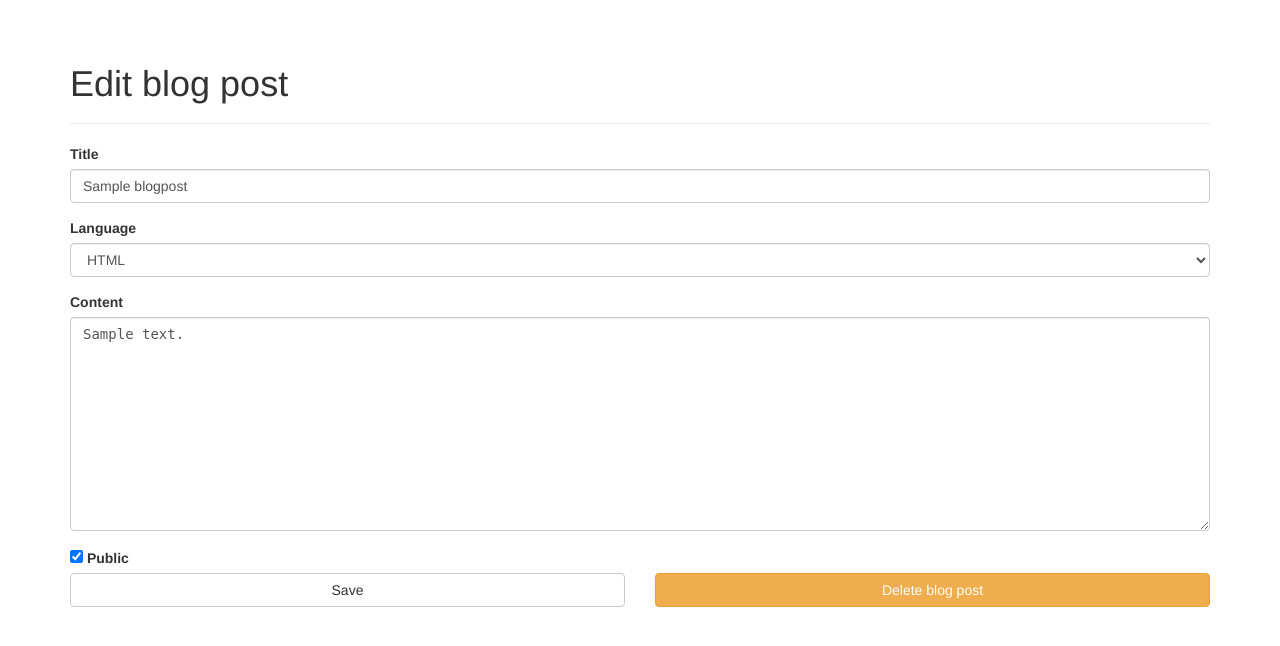
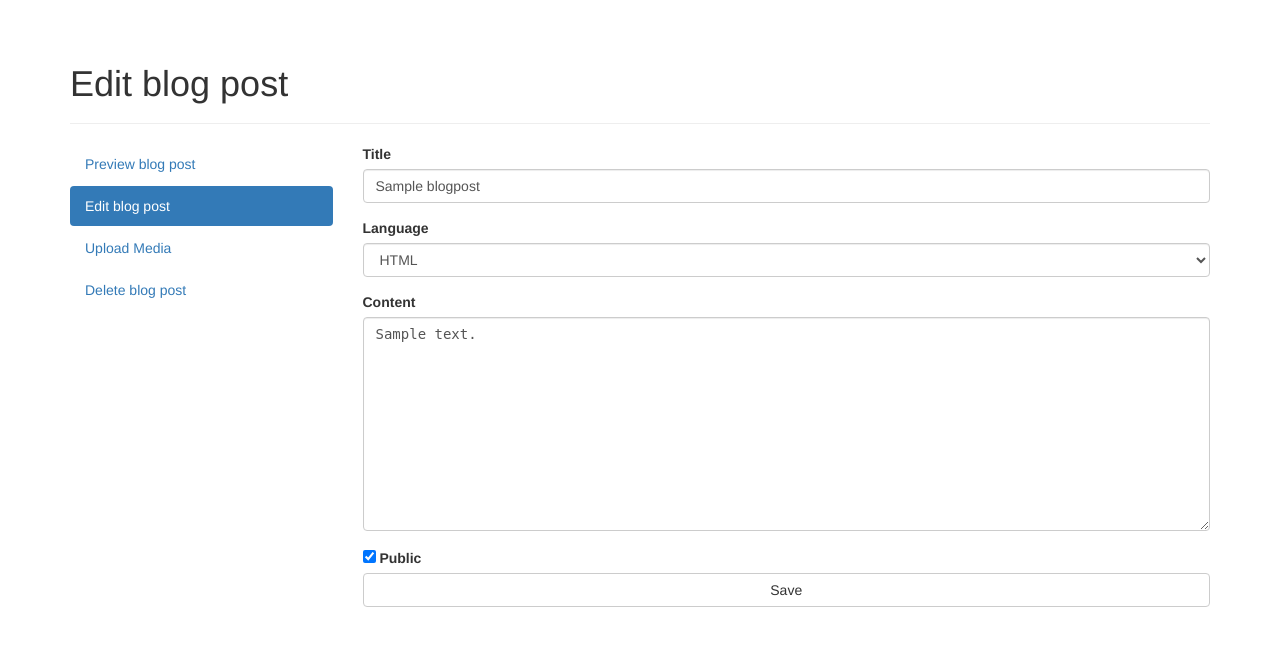
Before and after one commit to Alaxe/judgeSystem, a Django app: page /blog/post/1/edit/ in a window 1280 px wide. Shown: the part 51-697 px from the top of the page. Run offline with Django 3.2, Linux system fonts and the light colour scheme; a user stored in the database is signed in; tables that the repository leaves empty hold one stand-in row (values such as "Sample post"); parts of the project's set-up code (start-up, migrations or seed data) failed here and were passed over; some libraries are stand-ins or nearby versions.

Commit message:
Reworked Blog post edit UI; placeholder for media

```diff
--- a/blog/models.py
+++ b/blog/models.py
@@ -5,7 +5,7 @@ from django.utils import timezone
 from markdown_deux import markdown
 
 class BlogPost(models.Model):
-    title = models.CharField('Title', max_length = 64)
+    title = models.CharField('Title', max_length = 64, default = 'New Draft')
 
     HTML = 'html'
     MD = 'md'
@@ -16,7 +16,7 @@ class BlogPost(models.Model):
     content_language = models.CharField('Language', max_length = 8,
         choices = CONTENT_LANGUAGE_CHOICES, default = HTML)
 
-    content = models.TextField('Content')
+    content = models.TextField('Content', blank = True, default = '')
     author = models.ForeignKey(User)
 
     public = models.BooleanField(default = False)
--- a/blog/templates/blog/post_edit.html
+++ b/blog/templates/blog/post_edit.html
@@ -1,27 +1,20 @@
-{% extends 'blog/base.html' %}
+{% extends 'blog/post_edit_base.html' %}
 {% load bootstrap3 %}
+{% load blog %}
 
 {% block title %}
-	<h1>{{ title }}</h1>
+	<h1>Edit blog post</h1>
 {% endblock %}
 
-{% block content %}
+{% block edit_nav %}
+	{% blog_post_edit_nav pk=pk page='edit' %}
+{% endblock %}
+
+{% block edit_content %}
 	<form method="POST" action="{{ request.get_full_path }}">
 		{% bootstrap_form form %}
 		{% csrf_token %}
 
-		<div class="row">
-			<div class="col-md-6">
-				<input type="submit" value="Save" class="btn btn-default btn-block">
-			</div>
-			{% if pk %}
-				<div class="col-md-6">
-					<a href="{% url 'blog:post_delete' pk %}"
-						class="btn btn-warning btn-block">
-						Delete blog post
-					</a>
-				</div>
-			{% endif %}
-		</div>
+		<input type="submit" value="Save" class="btn btn-default btn-block">
 	</form>
 {% endblock %}
--- /dev/null
+++ b/blog/templates/blog/post_edit_base.html
@@ -0,0 +1,13 @@
+{% extends 'blog/base.html' %}
+{% load blog %}
+
+{% block content %}
+	<div class="row">
+		<div class="col-md-3">
+			{% block edit_nav %}{% endblock %}
+		</div>
+		<div class="col-md-9">
+			{% block edit_content %}{% endblock %}
+		</div>
+	</div>
+{% endblock content %}
--- /dev/null
+++ b/blog/templates/blog/post_edit_nav.html
@@ -0,0 +1,9 @@
+<ul class="nav nav-pills nav-stacked">
+	{% for page in pages %}
+		<li {% if page.name == curPage %} class="active" {%endif%}>
+			<a href="{{ page.url }}">
+				{{ page.text }}
+			</a>
+		</li>
+	{% endfor %}
+</ul>
--- a/blog/templatetags/blog.py
+++ b/blog/templatetags/blog.py
@@ -1,5 +1,6 @@
 from django import template
 from django.utils import timezone
+from django.core.urlresolvers import reverse
 
 register = template.Library()
 
@@ -21,6 +22,35 @@ def post_admin_panel(context, *args, **kwargs):
         templateContext['has_permission'] = user.has_perm('blog.add_blogpost')
     return templateContext
 
+@register.inclusion_tag('blog/post_edit_nav.html')
+def blog_post_edit_nav(*args, **kwargs):
+    page = kwargs.get('page', '')
+    blog_pk = kwargs.get('pk')
+
+    return {
+        'curPage': kwargs.get('page', ''),
+        'pages': [{
+                'name': 'preview',
+                'url': reverse('blog:post_details', args = (blog_pk,)),
+                'text': 'Preview blog post'
+            }, {
+                'name': 'edit',
+                'url': reverse('blog:post_edit', args = (blog_pk,)),
+                'text': 'Edit blog post'
+            }, {
+                'name': 'media',
+                'url': '#',
+                'text': 'Upload Media'
+            }, {
+                'name': 'delete',
+                'url': reverse('blog:post_delete', args = (blog_pk,)),
+                'text': 'Delete blog post'
+            }
+        ]
+    }
+
+
+
 @register.filter
 def post_subheading(post):
     timeStr = post.post_time.strftime('%d %b %Y')
--- a/blog/views.py
+++ b/blog/views.py
@@ -18,37 +18,16 @@ class BlogPostForm(ModelForm):
         model = BlogPost
         exclude = ['author', 'post_time']
 
-class PostBase(View):
+class PostEdit(PermissionRequiredMixin, View):
+    permission_required = 'blog.change_blogpost'
     template_name = 'blog/post_edit.html'
-    title = 'Edit blog post'
 
     def get_response(self, request, form = BlogPostForm(), pk = None):
         context = {
-            'title': self.title,
             'form': form,
             'pk': pk
         }
         return render(request, self.template_name, context)
-
-    @abc.abstractmethod
-    def get_blog_post_form(self, *, request, pk):
-        pass
-
-    @abc.abstractmethod
-    def save_blog_post(self, *args, **kwargs):
-        pass
-
-    def post(self, request, pk = None):
-        form = self.get_blog_post_form(request = request, pk = pk)
-
-        if not form.is_valid():
-            return self.get_response(request, form = form, pk = pk)
-        else:
-            post = self.save_blog_post(request = request, form = form, pk = pk)
-            return redirect(reverse('blog:post_details', args = (post.pk,)))
-
-class PostEdit(PermissionRequiredMixin, PostBase):
-    permission_required = 'blog.change_blogpost'
 
     def get(self, request, pk):
         post = get_object_or_404(BlogPost, pk = pk)
@@ -59,30 +38,22 @@ class PostEdit(PermissionRequiredMixin, PostBase):
             form = BlogPostForm(instance = post)
             return self.get_response(request, form = form, pk = pk)
 
-    def get_blog_post_form(self, *args, **kwargs):
-        post = get_object_or_404(BlogPost, pk = kwargs['pk'])
-        return BlogPostForm(kwargs['request'].POST, instance = post)
+    def post(self, request, pk):
+        post = get_object_or_404(BlogPost, pk = pk)
+        form = BlogPostForm(request.POST, instance = post)
 
-    def save_blog_post(self, *args, **kwargs):
-        return kwargs['form'].save()
+        if not form.is_valid():
+            return self.get_response(request, form = form, pk = pk)
+        else:
+            form.save()
+            return redirect(reverse('blog:post_details', args = (post.pk,)))
 
-class PostNew(PermissionRequiredMixin, PostBase):
+class PostNew(PermissionRequiredMixin, View):
     permission_required = 'blog.add_blogpost'
-    title = 'New blog post'
 
     def get(self, request):
-        return self.get_response(request)
-
-    def get_blog_post_form(self, *args, **kwargs):
-        return BlogPostForm(kwargs['request'].POST)
-
-    def save_blog_post(self, *args, **kwargs):
-        post = kwargs['form'].save(commit = False)
-        post.author = kwargs['request'].user
-        post.save()
-
-        return post
-
+        post = BlogPost.objects.create(author = request.user)
+        return redirect(reverse('blog:post_edit', args = (post.pk,)))
 
 class PostDetails(DetailView):
     model = BlogPost
@@ -122,15 +93,14 @@ class PostDelete(PermissionRequiredMixin, View):
         if not post.may_edit(request.user):
             raise Http404
 
-        context = {'post': post }
+        context = {
+            'pk': post.pk
+        }
         return render(request, self.template_name, context)
 
     def post(self, request, pk):
         post = get_object_or_404(BlogPost, pk = pk)
         post.delete()
 
-        messageText = 'Blog post deleted successfully'
-        messages.add_message(request, messages.SUCCESS, messageText)
-
-        url = reverse('blog:post_list')
-        return HttpResponseRedirect(url)
+        messages.success(request, 'Blog post deleted successfully')
+        return redirect(reverse('blog:post_list'))
--- a/judge/templatetags/judge.py
+++ b/judge/templatetags/judge.py
@@ -14,8 +14,8 @@ def problem_edit_nav(context, *args, **kwargs):
         'curPage': page,
         'pages': [ {
             'name': 'preview',
-             'url': reverse('judge:problem_details', args = (problem_pk,)),
-             'text': 'Preview'
+            'url': reverse('judge:problem_details', args = (problem_pk,)),
+            'text': 'Preview'
         },{
             'name': 'statement',
             'url': reverse('judge:problem_edit', args = (problem_pk,)),
```
Also changed, not shown: blog/templates/blog/post_delete.html (+12 -17 lines), blog/migrations/0006_auto_20151220_1142.py (added).
